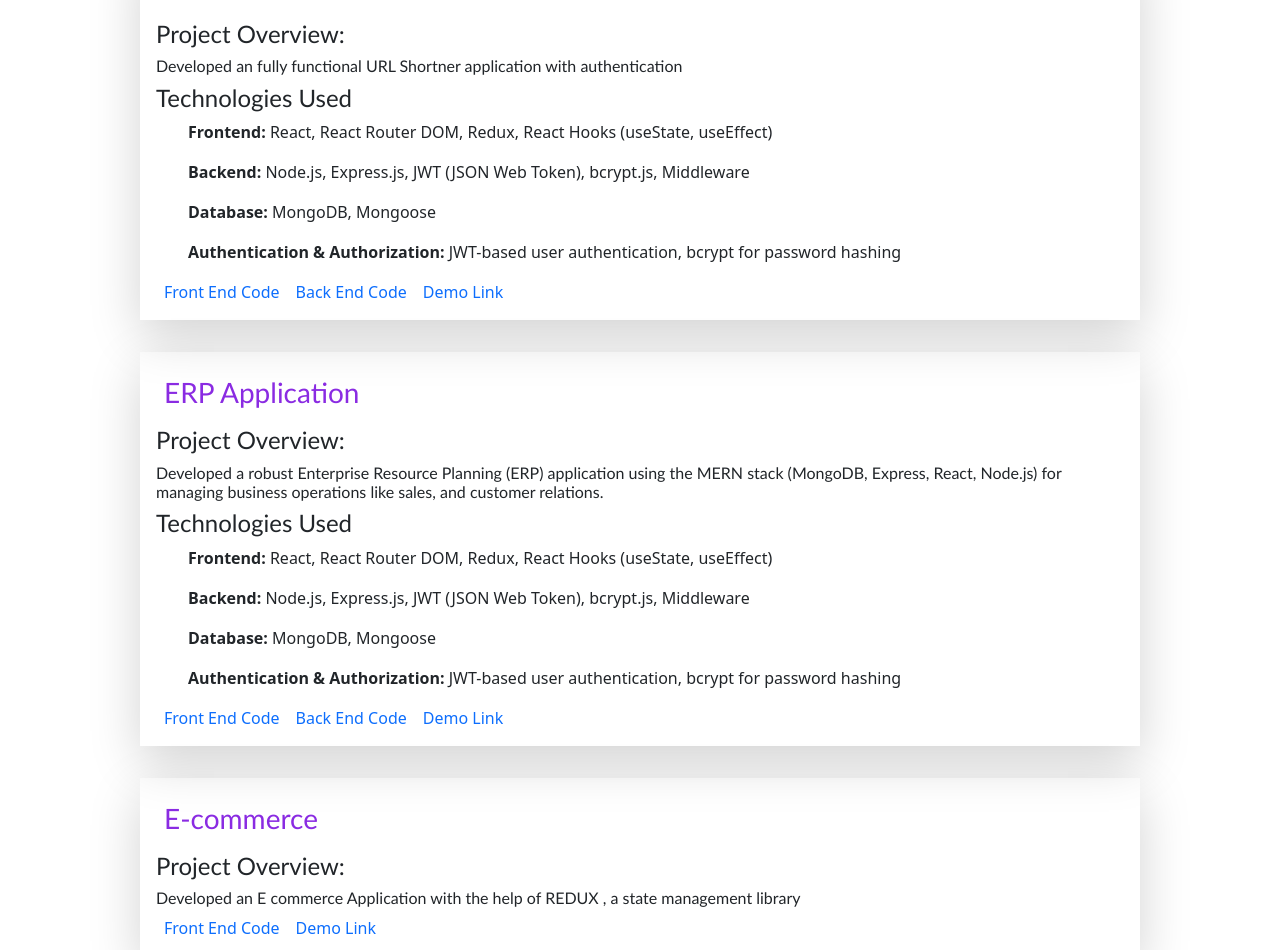
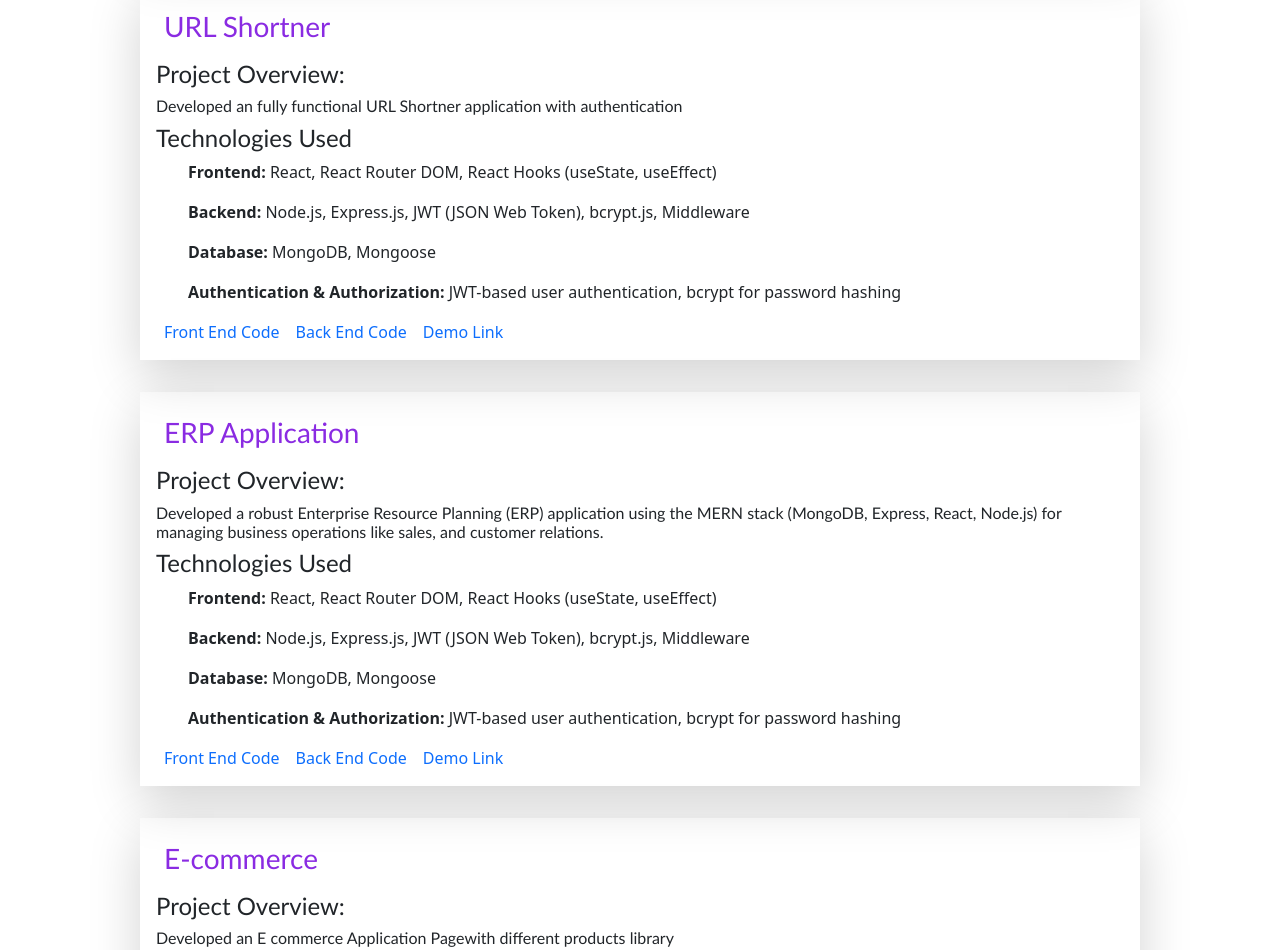
Before and after one commit to Chakkaravarthik/Portfolio, a React (Vite) app: page / in a window 1280 px wide. Shown: the part 2142-3092 px from the top of the page. Built offline with nearby package versions, Linux system fonts and the light colour scheme.

Commit message:
projects updated

```diff
--- a/src/assets/Projects/projects.jsx
+++ b/src/assets/Projects/projects.jsx
@@ -28,7 +28,7 @@ function ProjectList1() {
                 <h6 className='projectdescription'> Developed a robust Enterprise Resource Planning (ERP) application using the MERN stack
                     (MongoDB, Express, React, Node.js) for managing business operations like sales, and customer relations.</h6>
                 <h4 className='projectdescription '>Technologies Used</h4>
-                <ul><b>Frontend:</b> React, React Router DOM, Redux, React Hooks (useState, useEffect)</ul>
+                <ul><b>Frontend:</b> React, React Router DOM, React Hooks (useState, useEffect)</ul>
                 <ul><b>Backend:</b> Node.js, Express.js, JWT (JSON Web Token), bcrypt.js, Middleware</ul>
                 <ul><b>Database:</b> MongoDB, Mongoose</ul>
                 <ul><b>Authentication & Authorization:</b> JWT-based user authentication, bcrypt for password hashing</ul>
@@ -51,7 +51,7 @@ function ProjectList2() {
                 <h4 className='projectdescription'>Project Overview:</h4>
                 <h6 className='projectdescription'> Developed an fully functional URL Shortner application with authentication</h6>
                 <h4 className='projectdescription '>Technologies Used</h4>
-                <ul><b>Frontend:</b> React, React Router DOM, Redux, React Hooks (useState, useEffect)</ul>
+                <ul><b>Frontend:</b> React, React Router DOM, React Hooks (useState, useEffect)</ul>
                 <ul><b>Backend:</b> Node.js, Express.js, JWT (JSON Web Token), bcrypt.js, Middleware</ul>
                 <ul><b>Database:</b> MongoDB, Mongoose</ul>
                 <ul><b>Authentication & Authorization:</b> JWT-based user authentication, bcrypt for password hashing</ul>
@@ -72,7 +72,7 @@ function ProjectList4() {
             <div className='projectview p-3 shadow-lg m-3'>
                 <h3 className='projecthead p-2' >E-commerce</h3>
                 <h4 className='projectdescription'>Project Overview:</h4>
-                <h6 className='projectdescription'> Developed an E commerce Application with the help of REDUX , a state management
+                <h6 className='projectdescription'> Developed an E commerce Application Pagewith different products
                 library</h6>
                 <div>
                     <a href='https://github.com/Chakkaravarthik/shopping-cart' target='_blank'className='p-2 text-decoration-none'>Front End Code</a>
@@ -116,6 +116,7 @@ function ProjectList5() {
                 <h4 className='projectdescription'>Project Overview:</h4>
                 <h6 className='projectdescription'>The Movie Ticket Booking App offers a seamless ticket booking experience with secure payments and instant confirmations. Users can easily select a movie, book tickets, and complete transactions hassle-free.</h6>
                 <h4 className='projectdescription '>Technologies Used</h4>
+                <ul><b>Payment Gateway Integration:</b> Razor Pay payment Gateway</ul>
                 <ul><b>Frontend:</b> React, React Router DOM, React Hooks (useState, useEffect)</ul>
                 <ul><b>Backend:</b> Node.js, Express.js, JWT (JSON Web Token), bcrypt.js, Middleware</ul>
                 <ul><b>Database:</b> MongoDB, Mongoose</ul>
```
